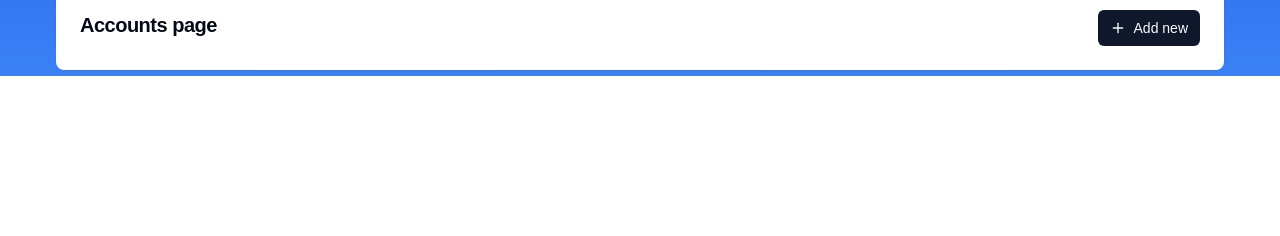
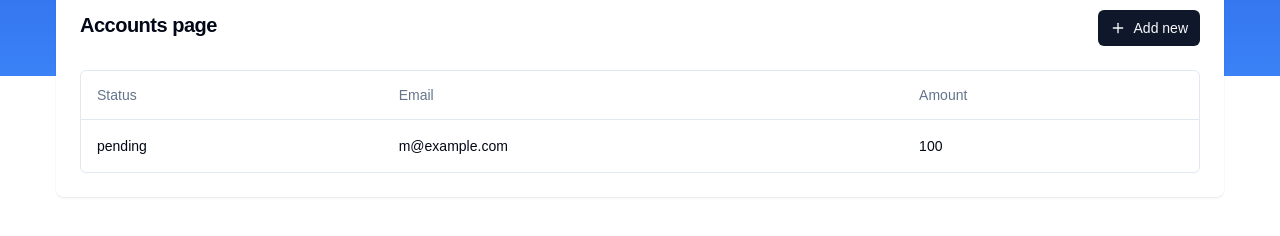
Before and after one commit to ZionYin/finance-tracker, a Next.js app: page /accounts in a window 1280 px wide. Shown: the part 280-516 px from the top of the page. Built offline with nearby package versions, Linux system fonts and the light colour scheme; no server answers; what drizzle-zod, hono would draw is missing.

Commit message:
Add datatable

```diff
--- /dev/null
+++ b/app/(dashborad)/accounts/columns.tsx
@@ -0,0 +1,27 @@
+"use client"
+
+import { ColumnDef } from "@tanstack/react-table"
+
+// This type is used to define the shape of our data.
+// You can use a Zod schema here if you want.
+export type Payment = {
+  id: string
+  amount: number
+  status: "pending" | "processing" | "success" | "failed"
+  email: string
+}
+
+export const columns: ColumnDef<Payment>[] = [
+  {
+    accessorKey: "status",
+    header: "Status",
+  },
+  {
+    accessorKey: "email",
+    header: "Email",
+  },
+  {
+    accessorKey: "amount",
+    header: "Amount",
+  },
+]
--- a/app/(dashborad)/accounts/page.tsx
+++ b/app/(dashborad)/accounts/page.tsx
@@ -1,12 +1,23 @@
 "use client"
 
 import { Button } from "@/components/ui/button";
-import { Card, CardHeader, CardTitle } from "@/components/ui/card";
+import { Card, CardContent, CardHeader, CardTitle } from "@/components/ui/card";
 import { useNewAccount } from "@/features/accounts/hooks/use-new-accounts";
 import { Plus } from "lucide-react";
+import { columns, Payment } from "./columns";
+import { DataTable } from "@/components/data-table";
 
 const AccountsPage = () => {
     const newAccount = useNewAccount();
+
+    const data : Payment[] = [
+        {
+            id: "728ed52f",
+            amount: 100,
+            status: "pending",
+            email: "m@example.com",
+        }
+    ]
 
     return (
         <div className="max-w-screen-2xl mx-auto w-full pb-10 -mt-24">
@@ -20,6 +31,9 @@
                         Add new
                     </Button>
                 </CardHeader>
+                <CardContent>
+                    <DataTable columns={columns} data={data} />
+                </CardContent>
             </Card>
         </div>
     );
--- /dev/null
+++ b/components/data-table.tsx
@@ -0,0 +1,80 @@
+"use client"
+
+import {
+  ColumnDef,
+  flexRender,
+  getCoreRowModel,
+  useReactTable,
+} from "@tanstack/react-table"
+
+import {
+  Table,
+  TableBody,
+  TableCell,
+  TableHead,
+  TableHeader,
+  TableRow,
+} from "@/components/ui/table"
+
+interface DataTableProps<TData, TValue> {
+  columns: ColumnDef<TData, TValue>[]
+  data: TData[]
+}
+
+export function DataTable<TData, TValue>({
+  columns,
+  data,
+}: DataTableProps<TData, TValue>) {
+  const table = useReactTable({
+    data,
+    columns,
+    getCoreRowModel: getCoreRowModel(),
+  })
+
+  return (
+    <div className="rounded-md border">
+      <Table>
+        <TableHeader>
+          {table.getHeaderGroups().map((headerGroup) => (
+            <TableRow key={headerGroup.id}>
+              {headerGroup.headers.map((header) => {
+                return (
+                  <TableHead key={header.id}>
+                    {header.isPlaceholder
+                      ? null
+                      : flexRender(
+                          header.column.columnDef.header,
+                          header.getContext()
+                        )}
+                  </TableHead>
+                )
+              })}
+            </TableRow>
+          ))}
+        </TableHeader>
+        <TableBody>
+          {table.getRowModel().rows?.length ? (
+            table.getRowModel().rows.map((row) => (
+              <TableRow
+                key={row.id}
+                data-state={row.getIsSelected() && "selected"}
+              >
+                {row.getVisibleCells().map((cell) => (
+                  <TableCell key={cell.id}>
+                    {flexRender(cell.column.columnDef.cell, cell.getContext())}
+                  </TableCell>
+                ))}
+              </TableRow>
+            ))
+          ) : (
+            <TableRow>
+              <TableCell colSpan={columns.length} className="h-24 text-center">
+                No results.
+              </TableCell>
+            </TableRow>
+          )}
+        </TableBody>
+      </Table>
+    </div>
+  )
+}
```
